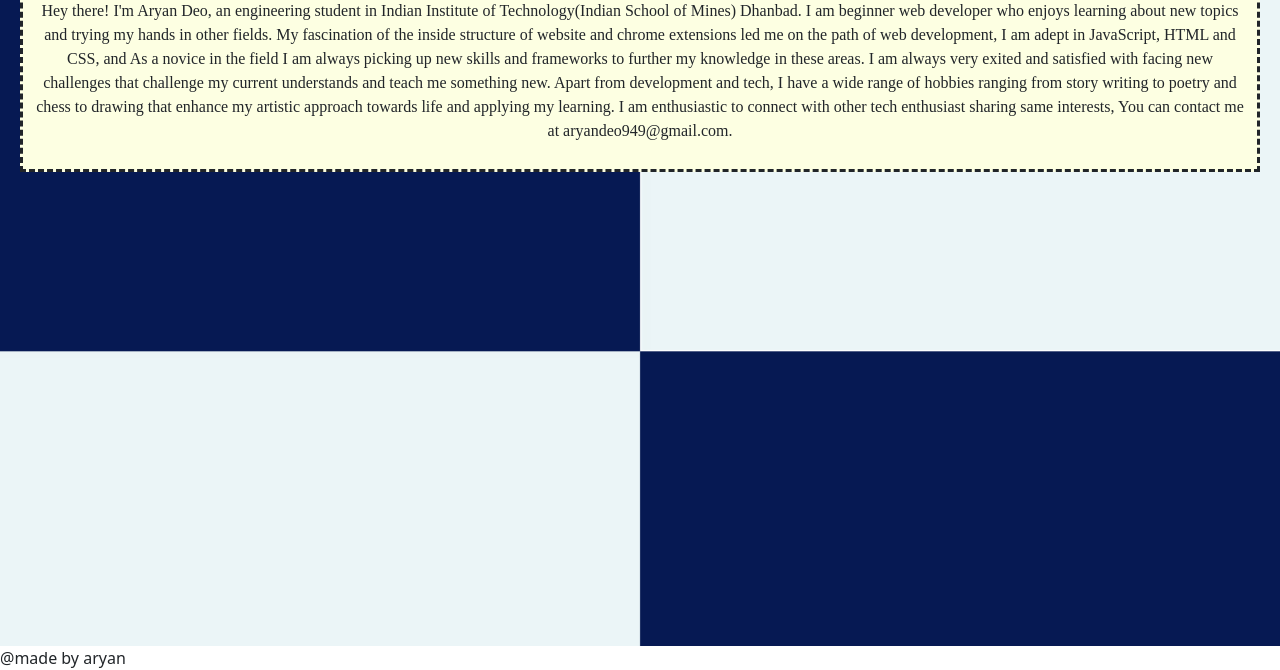
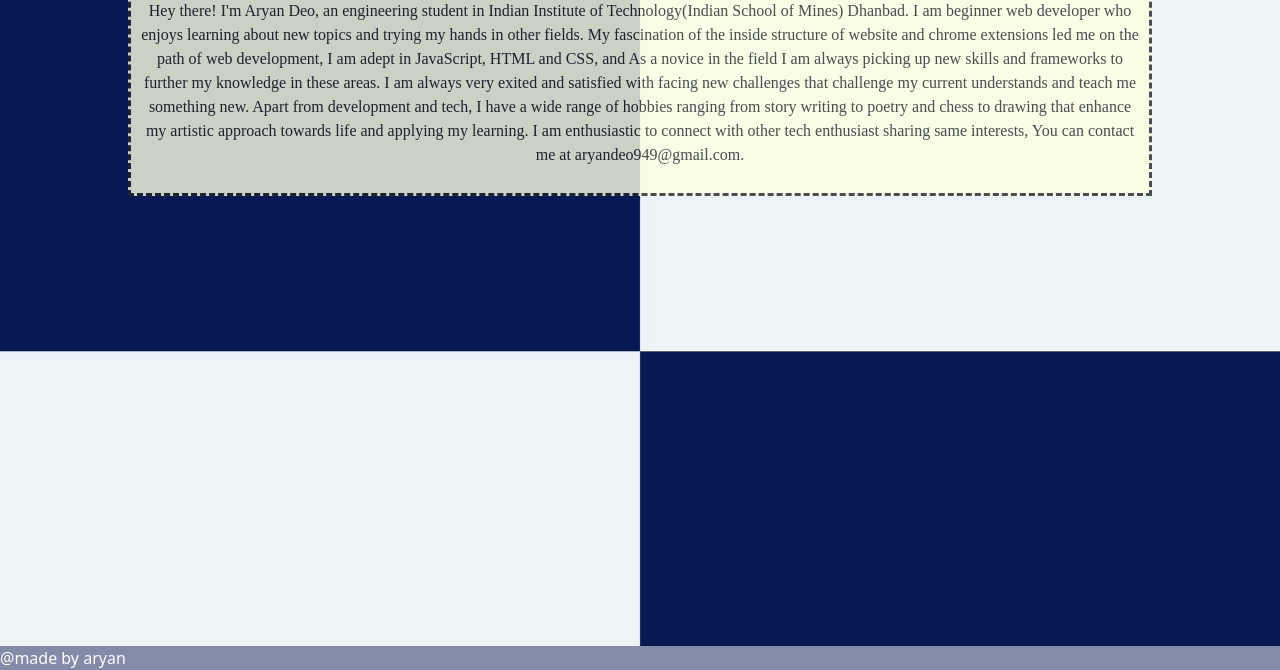
Before and after one commit to Aryandeo8/Aryandeo, a plain HTML site: page about.html in a window 1280 px wide. Shown: the part 196-866 px from the top of the page. Drawn offline with nearby package versions, Linux system fonts and the light colour scheme; a web font is replaced by a local one.

Commit message:
Update aboutstyle.css

```diff
--- a/css/aboutstyle.css
+++ b/css/aboutstyle.css
@@ -11,11 +11,18 @@
     text-align: center;
     position: absolute;
     top: 50px;
-    margin: 20px;
+    margin: 20px 10%;
     border: dashed;
+    opacity: 80%;
 }
 .infohold p{
     padding: 10px 10px 10px 10px;
     font-family: "Wittgenstein", serif;
 
 }
+footer{
+    bottom: 0px;
+    color: rgb(255, 255, 255);
+    background-color: #071952;
+    opacity: 50%;
+}
```
